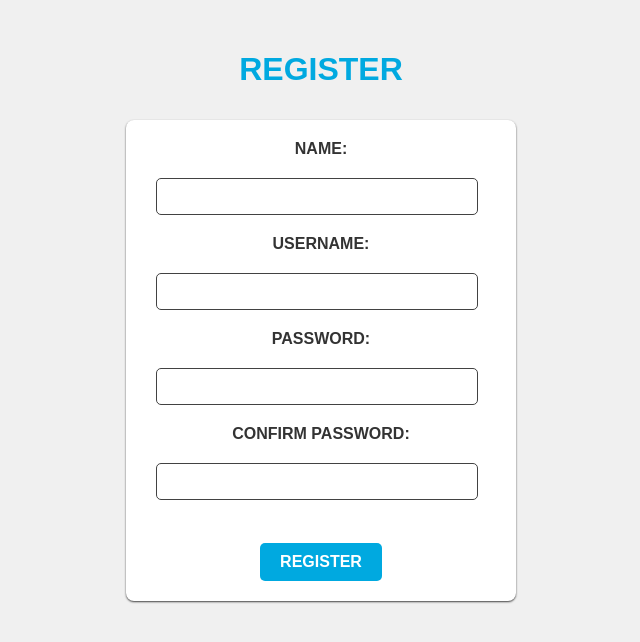
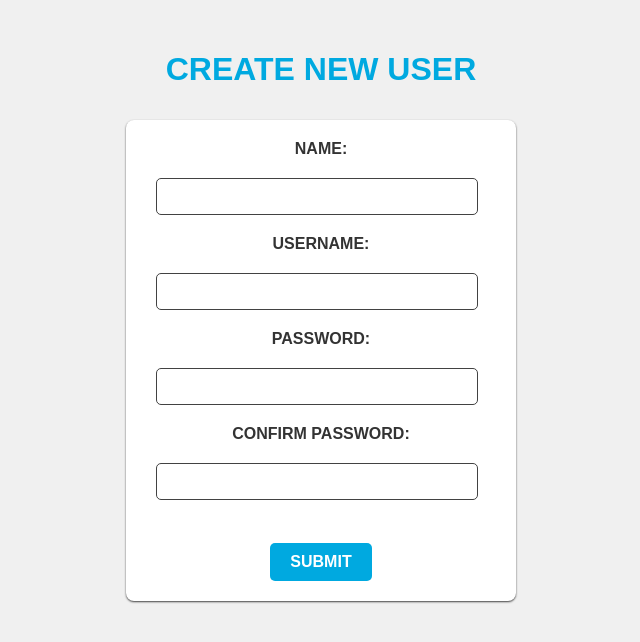
Before and after one commit to ArturSultanov/iis-proj, a Python web app: template templates/signup.html in a window 1280 px wide. Shown: the top 642 px of the page, without its empty margins (319-959 px from the left). Run offline with Jinja, Linux system fonts and the light colour scheme; the template is opened without the code that fills it, so the values that code supplies are empty.

Commit message:
fix(): signup fix

```diff
--- a/templates/signup.html
+++ b/templates/signup.html
@@ -14,7 +14,7 @@
     <link rel="stylesheet" href="../static/css/main.css">
 </head>
 <body>
-    <h1>Register</h1>
+    <h1>Create new user</h1>
     <form id="registerForm">
         <label for="name">Name:</label>
         <input type="text" id="name" name="name" required>
@@ -34,7 +34,7 @@
 
         <div class="error" id="errorMessages"></div><br>
 
-        <button type="submit">Register</button>
+        <button type="submit">submit</button>
     </form>
 
     <script>
```
